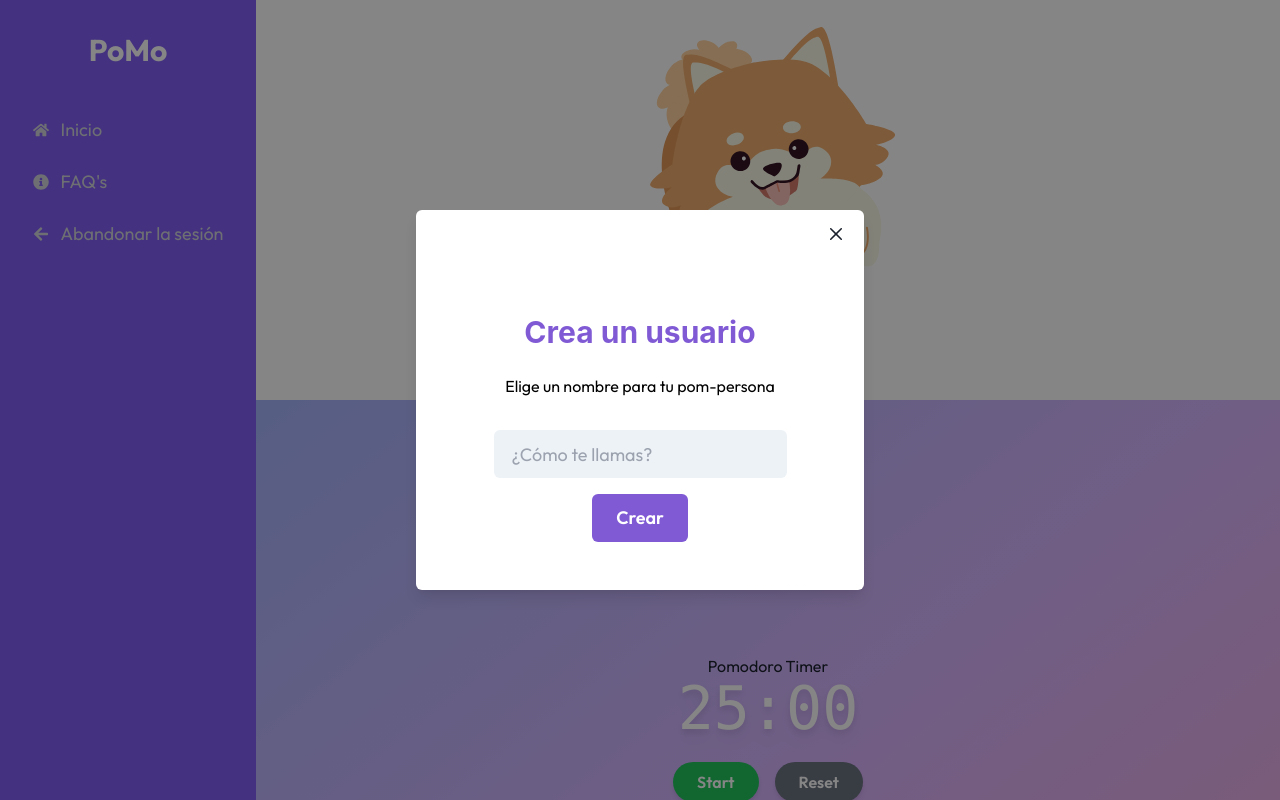
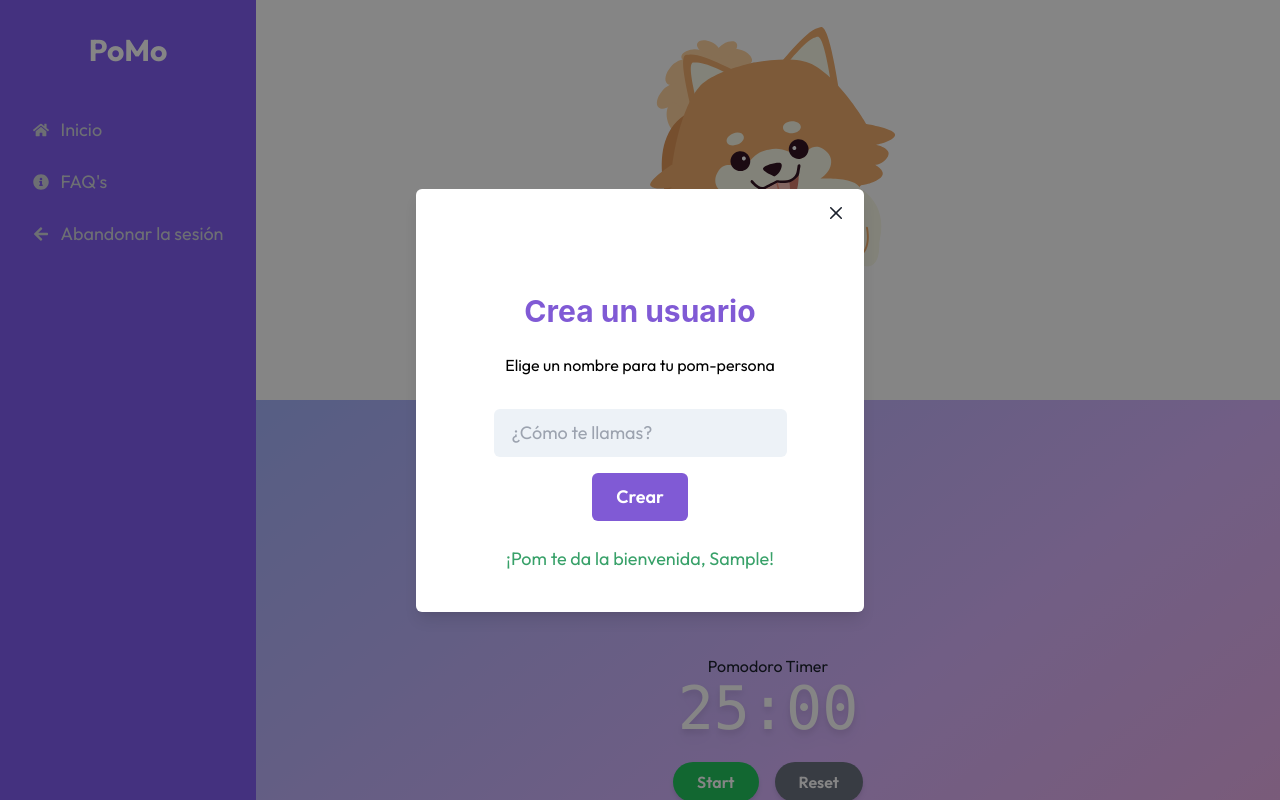
Before and after one commit to gabrielaspooky/Pomodoro, a Next.js app in the folder pomodoro-timer/: page / in a window 1280 px wide. Both pictures are taken after typing "Sample" into the empty fields and a click on the button "Crear". Shown: the top 800 px of the page. Built offline with nearby package versions, Linux system fonts and the light colour scheme; no server answers.

Commit message:
added styled elements to check usernameform data

```diff
--- a/pomodoro-timer/components/ui/UserNameForm.jsx
+++ b/pomodoro-timer/components/ui/UserNameForm.jsx
@@ -3,14 +3,15 @@ import React, { useState } from 'react'
 
 const UserNameForm = () => {
   const [username, setUsername] = useState('')
+  const [message, setMessage] = useState('') // Nuevo estado para el mensaje
 
   const handleSubmit = (e) => {
     e.preventDefault()
     if (username.length >= 2) {
-      alert(`¡Bienvenid@, ${username}!`)
+      setMessage(`¡Pom te da la bienvenida, ${username}!`)
       setUsername('') // Limpia el input después de enviar
     } else {
-      alert('Tu usuario debe tener como mínimo dos caracteres')
+      setMessage("El nombre de usuario debe tener al menos 2 caracteres.")
     }
   }
 
@@ -23,7 +24,6 @@ const UserNameForm = () => {
       mx="auto"
       mt={16}
       textAlign="center"
-
     >
       <Heading mb={6} size="lg" color="purple.500">Crea un usuario</Heading>
       <Text mb={6} color="black" fontSize="md">Elige un nombre para tu pom-persona</Text>
@@ -48,6 +48,17 @@ const UserNameForm = () => {
           </Button>
         </VStack>
       </form>
+
+      {/* Mostramos el mensaje aquí */}
+      {message && (
+        <Text
+          mt={4}
+          fontSize="lg"
+          color={message.includes('bienvenida') ? 'green.500' : 'red.500'}
+        >
+          {message}
+        </Text>
+      )}
     </Box>
   )
 }
```
